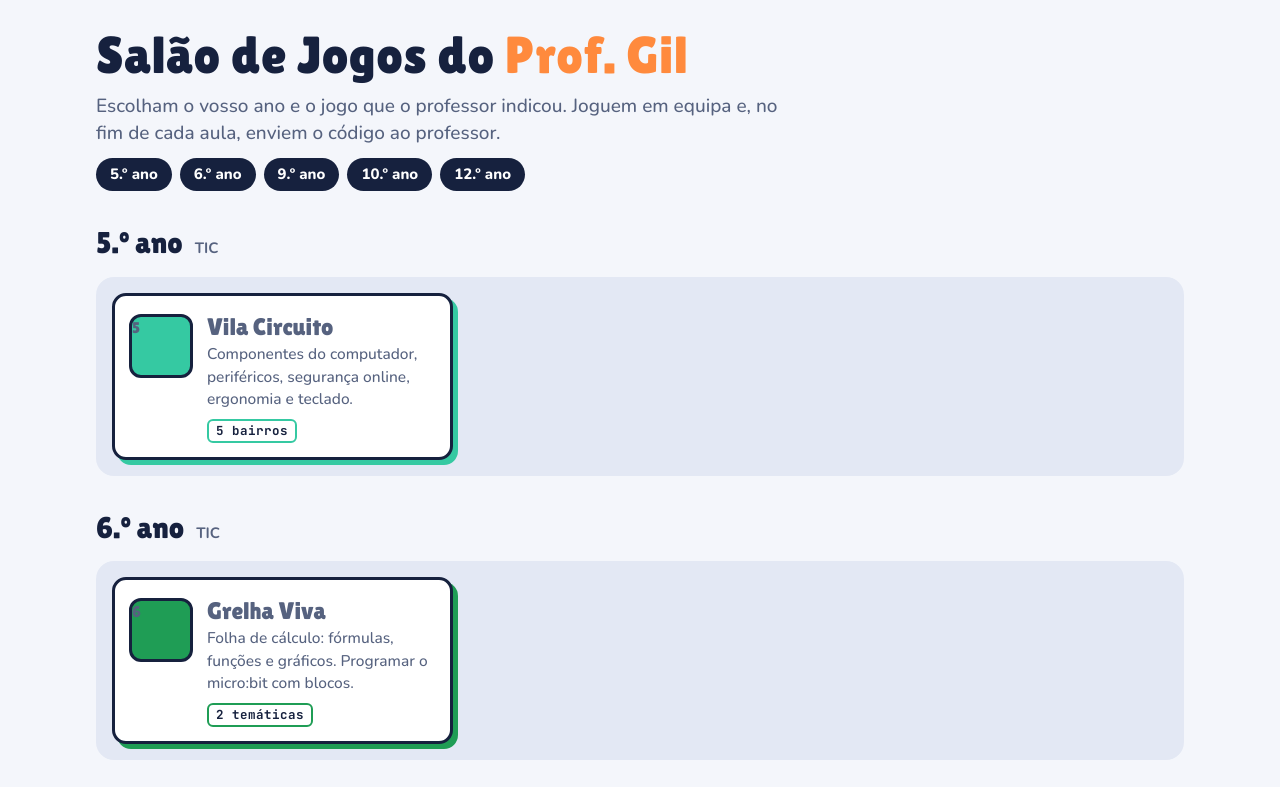
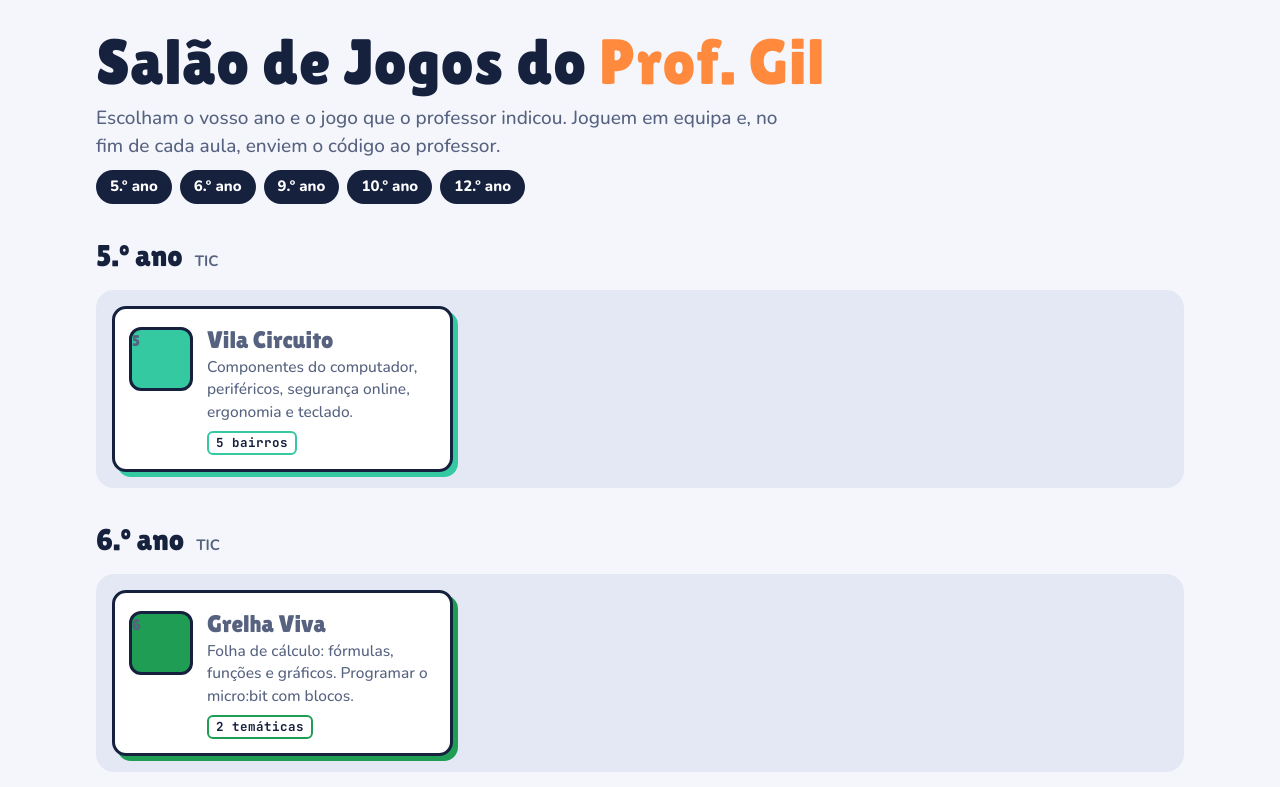
Before and after one commit to gil78/jogos, a plain HTML site: page index.html in a window 1280 px wide. Shown: the top 787 px of the page. Drawn offline with nearby package versions, Linux system fonts and the light colour scheme.

Commit message:
Título com 64px
Co-Authored-By: Claude Opus 5.5 <noreply@anthropic.com>
Claude-Session: https://claude.ai/code/session_01YQehhj6CB3kSfTMSavufLr

```diff
--- a/index.html
+++ b/index.html
@@ -20,7 +20,7 @@ html,body{margin:0}
 body{background:var(--bg);color:var(--fg);font-family:var(--f-b);font-size:17px;line-height:1.45}
 .wrap{max-width:1120px;margin-inline:auto;padding-block:28px 56px;padding-left:max(16px,env(safe-area-inset-left,0px));padding-right:max(16px,env(safe-area-inset-right,0px));display:flex;flex-direction:column;gap:30px}
 header{display:flex;flex-direction:column;gap:10px}
-h1{font-family:var(--f-d);font-weight:400;font-size:clamp(30px,5vw,52px);line-height:1.05;margin:0;letter-spacing:.01em;text-wrap:balance}
+h1{font-family:var(--f-d);font-weight:400;font-size:clamp(34px,6vw,64px);line-height:1.05;margin:0;letter-spacing:.01em;text-wrap:balance}
 h1 em{font-style:normal;color:var(--acc)}
 .lead{max-width:62ch;font-size:19px;margin:0;color:var(--muted)}
 nav{display:flex;flex-wrap:wrap;gap:8px}
```
